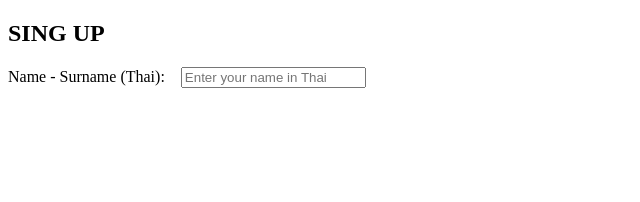
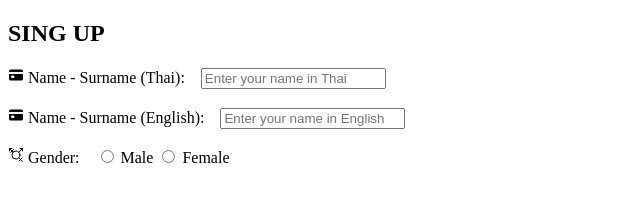
Before and after one commit to iTarerx/6709650102_LibraryMembershipApplicationForm, a plain HTML site: page index.html in a window 1280 px wide. Shown: the whole page, without its empty margins (0-640 px from the left). Drawn offline with nearby package versions, Linux system fonts and the light colour scheme.

Commit message:
Add Name ENG, Gender box and script index.html

```diff
--- a/index.html
+++ b/index.html
@@ -19,8 +19,29 @@
                     <br><br>
 
                 </div>
+
+                <div class="input-box">
+                    <span class="icon"><ion-icon name="card"></ion-icon></span>
+                    <!-- Name - Surname -->
+                    <label for="name-en">Name - Surname (English): <span style="color: rgb(255, 255, 255);">*</span></label>
+                    <input type="text" id="name-en" name="name-en" required placeholder="Enter your name in English">
+                    <br><br>
+                </div>
+
+                <div class="input-box">
+                    <span class="icon"><ion-icon name="transgender-outline"></ion-icon></span>
+                    <!-- gender -->
+                    <label>Gender: <span style="color: rgb(255, 255, 255);">*</span></label>
+                    <input type="radio" id="male" name="gender" value="male" required>
+                    <label for="male">Male</label>
+                    <input type="radio" id="female" name="gender" value="female">
+                    <label for="female">Female</label>
+                    <br><br>
+                </div>
             </form>
         </div>
     </section>
+    <script type="module" src="https://unpkg.com/ionicons@7.1.0/dist/ionicons/ionicons.esm.js"></script>
+    <script nomodule src="https://unpkg.com/ionicons@7.1.0/dist/ionicons/ionicons.js"></script>
 </body>
 </html>
```
